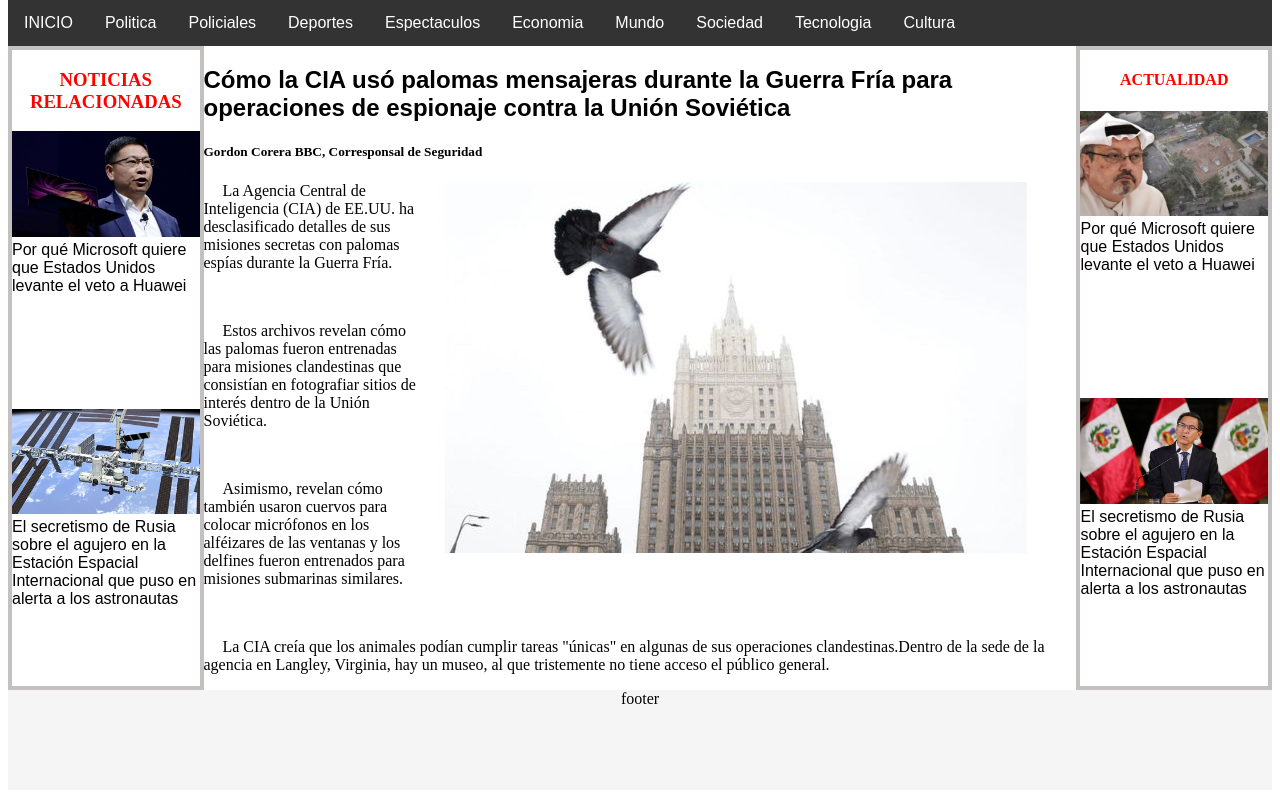
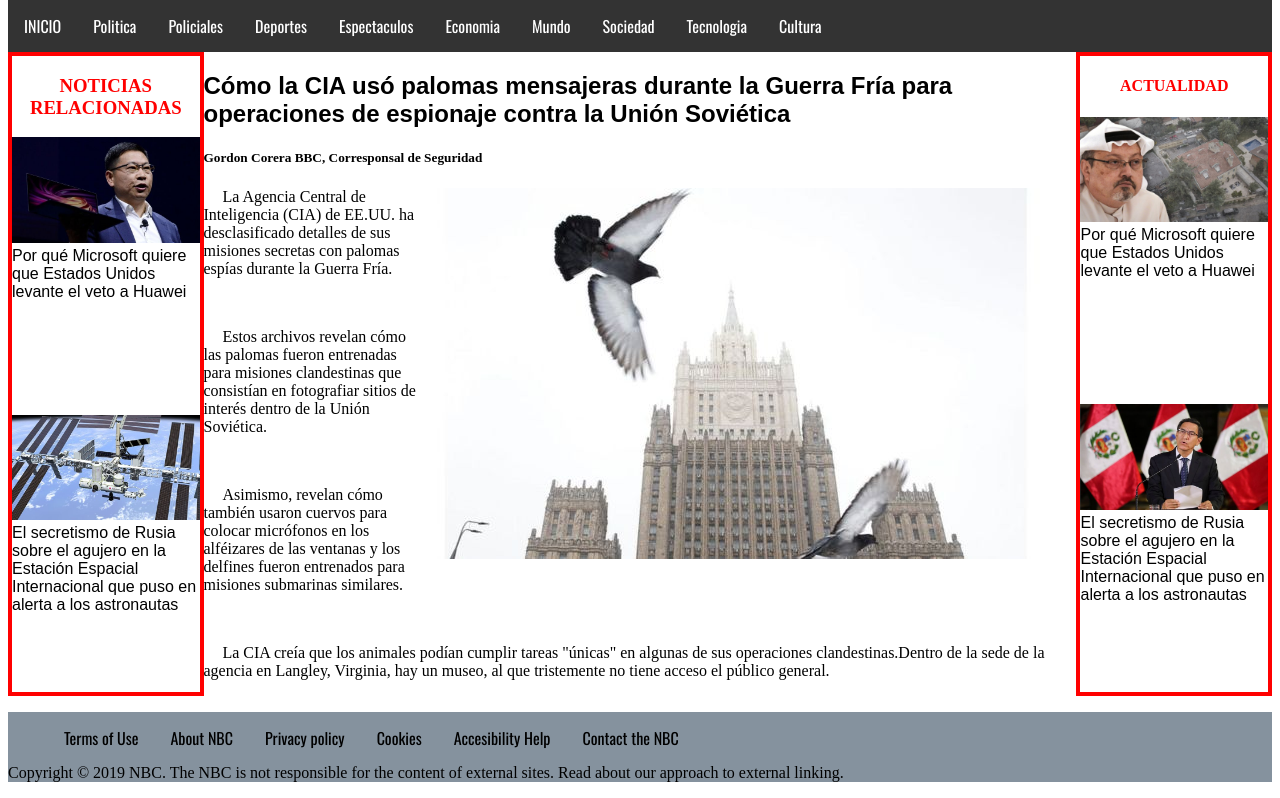
Before and after one commit to Maximiliano-Gomez/UTN_NEWS_PAGE, a PHP site: page / in a window 1280 px wide. Shown: the part 158-956 px from the top of the page. Run offline with PHP 8.4, Linux system fonts and the light colour scheme.

Commit message:
Se agrego el footter
Editando el footer, y dando un poco de color

```diff
--- a/Style.css
+++ b/Style.css
@@ -1,3 +1,9 @@
+
+
+
+
+
+/* -----------------------------------Seccion Header-----------------------------*/
 header{
     background: whitesmoke;
   border: 1x solid blue;
@@ -9,6 +15,7 @@ header div{
   width: 100%;
 }
 
+/*-----------------------------Seccion Menu principal---------------------------*/
 nav{
   background: orange;
   border: 1px solid blue;
@@ -36,6 +43,7 @@ li a {
   text-align: center;
   padding: 14px 16px;
   text-decoration: none;
+  font-family: 'Oswald', sans-serif;
 }
 
 li a:hover {
@@ -46,7 +54,8 @@ a{
   font-family: Arial, Helvetica, sans-serif;
   color: black;
 }
-/* Cuerpo Principal*/
+
+/*------------------------------ Cuerpo Principal-----------------------------*/
 main{
   display: flex;
   background: white;
@@ -75,10 +84,11 @@ main{
 main div{
   background: white;
   width: 25%;
-  border: 4px solid #c5c0c0;
+  border: 4px solid red;
 }
 main p{
   text-indent: 0.5cm;
+  color: black;
 }
 .artcentral img{
   float: right;
@@ -98,18 +108,36 @@ h3{
   text-align: center;
   color: red;
 }
+
+/*------------------------------ Seccion Footer*---------------------------*/
 footer{
-  background: whitesmoke;
-  border: 1x solid blue;
-
-
+  background: #85929E;
 }
 footer div{
   width: 100%;
-  height: 100px;
+}
+.listafooter{
+  font-family: 'Ubuntu', sans-serif;
+}
+.listafooter li{
+  list-style: none;
+}
+.listafooter li a{
+  display: block;
+  color: black;
   text-align: center;
+  padding: 14px 16px;
+  text-decoration: none;
 }
-/*Estilos Responsive*/
+.listafooter li a:hover {
+  text-decoration-line: underline;
+}
+.copyright p{
+  font-family: 'Inconsolata', monospace;
+
+}
+
+/*--------------------------Estilos Responsive----------------------------------*/
 @media only screen and (max-width: 600px) {
   .columnaizquierda {
     display: none;
--- a/index.html
+++ b/index.html
@@ -6,6 +6,9 @@
     <meta http-equiv="X-UA-Compatible" content="ie=edge">
     <title>NBC NEWS</title>
     <link rel="stylesheet" href="style.css">
+    <link href="https://fonts.googleapis.com/css?family=Oswald&display=swap" rel="stylesheet">
+
+
 </head>
 <body>
     <header>
@@ -66,7 +69,18 @@
         </div>
     </main>
     <footer>
-        <div> footer </div>
+        <div>
+        <ul class="listafooter">
+            <li><a href="#news">Terms of Use</a></li>
+            <li><a href="#contact">About NBC</a></li>
+            <li><a href="#about">Privacy policy</a></li>
+            <li><a href="#about">Cookies</a></li>
+            <li><a href="#about">Accesibility Help</a></li>
+            <li><a href="#about">Contact the NBC</a></li>
+        </ul><br>
+        </div>
+        <br>
+        <p class="copyright">Copyright © 2019 NBC. The NBC is not responsible for the content of external sites. Read about our approach to external linking.</p>
     </footer>
 
 </body>
```
